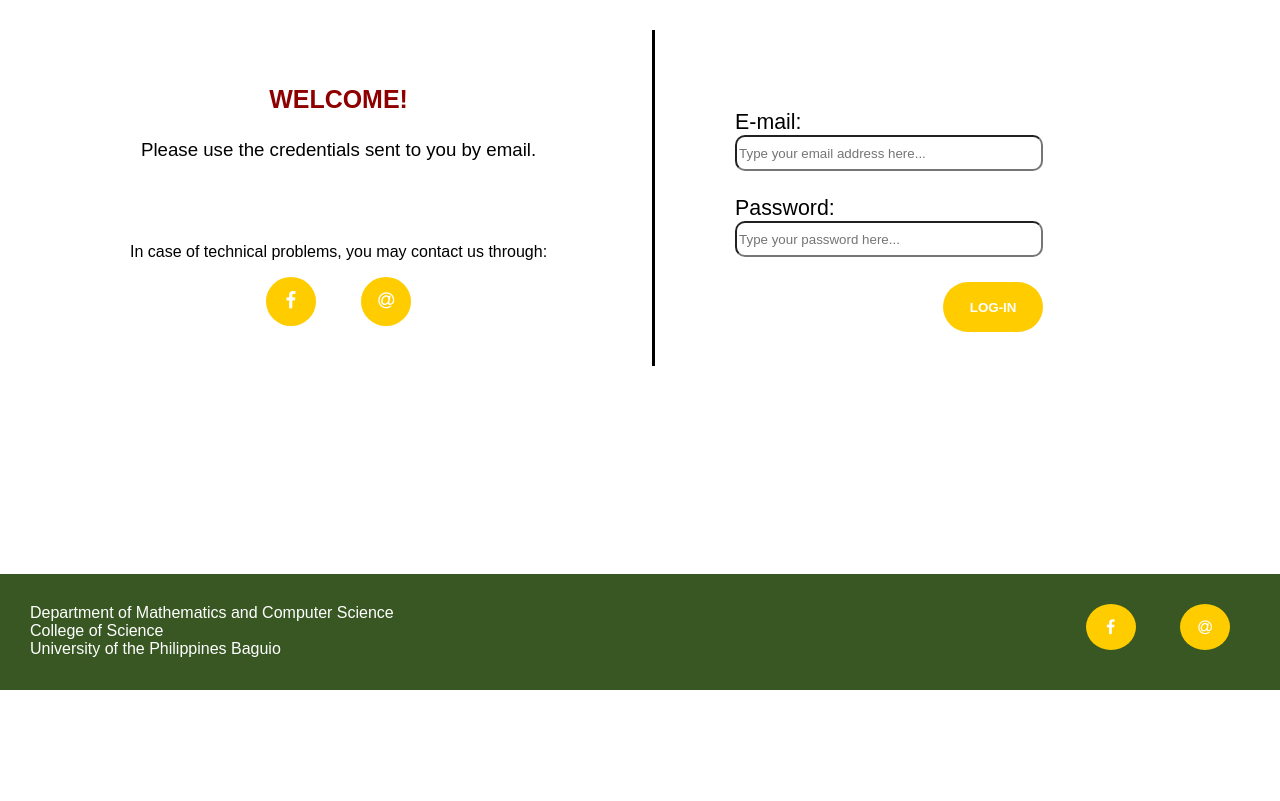
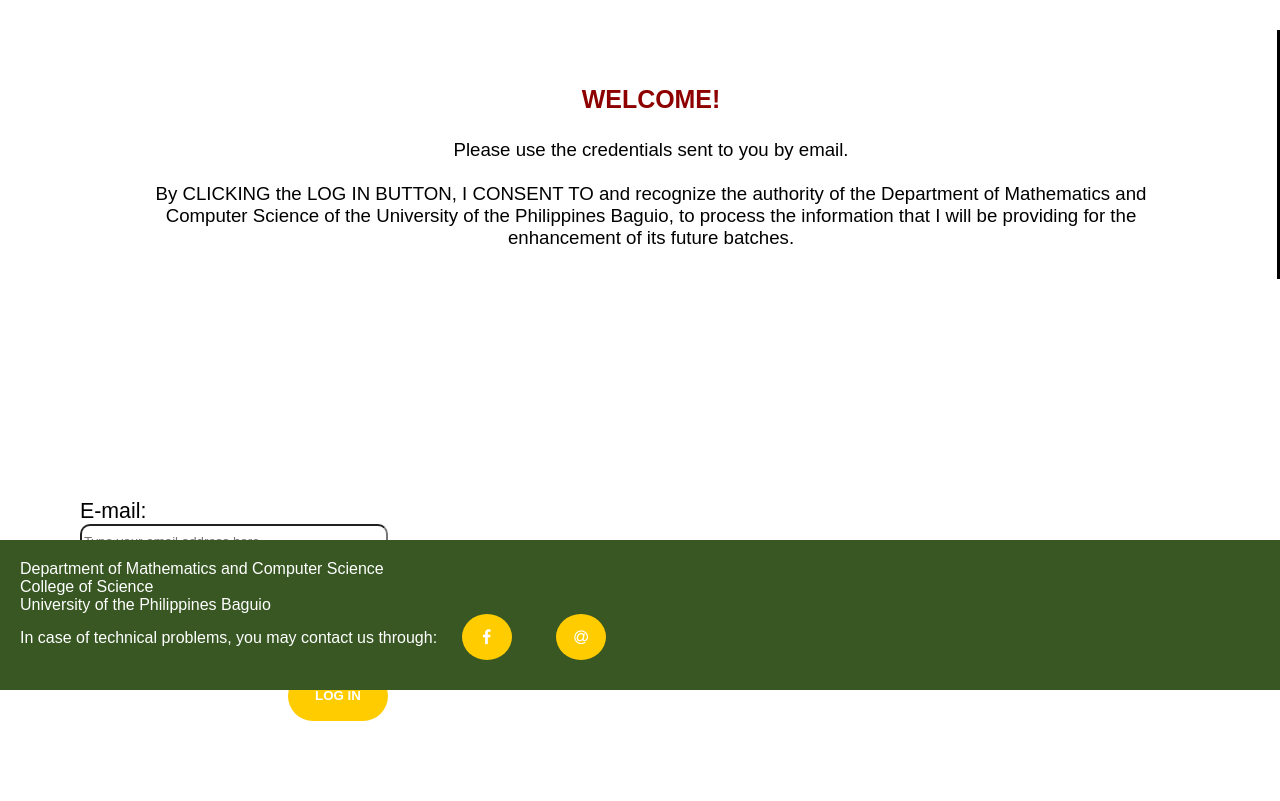
Before and after one commit to nars-cmsc/CMSC128, a PHP site: page /log_in/login.php in a window 1280 px wide. Shown: the part 110-911 px from the top of the page. Before the commit the page ends 800 px from the top, so only its background shows below. Run offline with PHP 8.4, Linux system fonts and the light colour scheme.

Commit message:
Updated Log-in page + Footer
- Updated the log-in page to include the consent form
- Removed the contact icons and moved it to footer
- Position of footer is changed to fixed for the mean time

```diff
--- a/log_in/footer.php
+++ b/log_in/footer.php
@@ -3,36 +3,23 @@
 	<link rel="stylesheet" href="https://cdnjs.cloudflare.com/ajax/libs/font-awesome/4.7.0/css/font-awesome.min.css">
 	<style type="text/css">
 		footer {
-			background-color:#385723;
 			position:fixed;
 			left:0;
 			bottom:0;
 			width:100%;
 			color:#ffffff;
-		}
-		.contact-info {
-			float:left;
-			text-align:left;
-			padding:30px;
+			background-color:#385723;
 			font-size:12pt;
-		}
-		.icons {
-			float:right;
-			font-size:12pt;
-			padding:30px;
+			padding:20px;
 		}
 	</style>
 </head>
 	<footer>
-		<div class="contact-info">
-			Department of Mathematics and Computer Science <br>
-			College of Science <br>
-			University of the Philippines Baguio
-		</div>
-		<div class="icons">
-			<a href="https://www.facebook.com/upbdmcs/" target="_blank" title="Department of Mathematics and Computer Science, University of the Philippines Baguio"><i class="fa fa-facebook"></i></a>
-			<a href="#" target="_blank" title="Email"><i class="fa fa-at"></i></a>
-		</div>
-
+		Department of Mathematics and Computer Science <br>
+		College of Science <br>
+		University of the Philippines Baguio<br>
+		In case of technical problems, you may contact us through:
+		<a href="https://www.facebook.com/upbdmcs/" target="_blank" title="Department of Mathematics and Computer Science, University of the Philippines Baguio"><i class="fa fa-facebook"></i></a>
+		<a href="#" target="_blank" title="Email"><i class="fa fa-at"></i></a>
 	</footer>
 	</body>
--- a/log_in/login.php
+++ b/log_in/login.php
@@ -15,10 +15,11 @@
 		<div class = "container-info">
 			<h3>Welcome!</h3>
 			<div class="content">
-				Please use the credentials sent to you by email.<br><br><br><br>
-				<p>In case of technical problems, you may contact us through:</p>
-				<a href="https://www.facebook.com/upbdmcs/" target="_blank" title="Facebook"><i class="fa fa-facebook"></i></a>
-				<a href="#" target="_blank" title="Email"><i class="fa fa-at"></i></a>
+				Please use the credentials sent to you by email.<br><br>
+				By CLICKING the LOG IN BUTTON, I CONSENT TO and recognize the authority of the
+				Department of Mathematics and Computer Science of the University of the Philippines
+				Baguio, to process the information that I will be providing for the enhancement
+				of its future batches.
 			</div>
 		</div>
 		<div class="login-form">
@@ -27,7 +28,7 @@
 				<input type="text" placeholder="Type your email address here..."><br><br>
 				<label for="password">Password:</label><br>
 				<input type="text" placeholder="Type your password here..."><br><br>
-				<input type="submit" value="Log-in">
+				<input type="submit" value="Log in">
 			</form>
 		</div>
 	</article>
```
